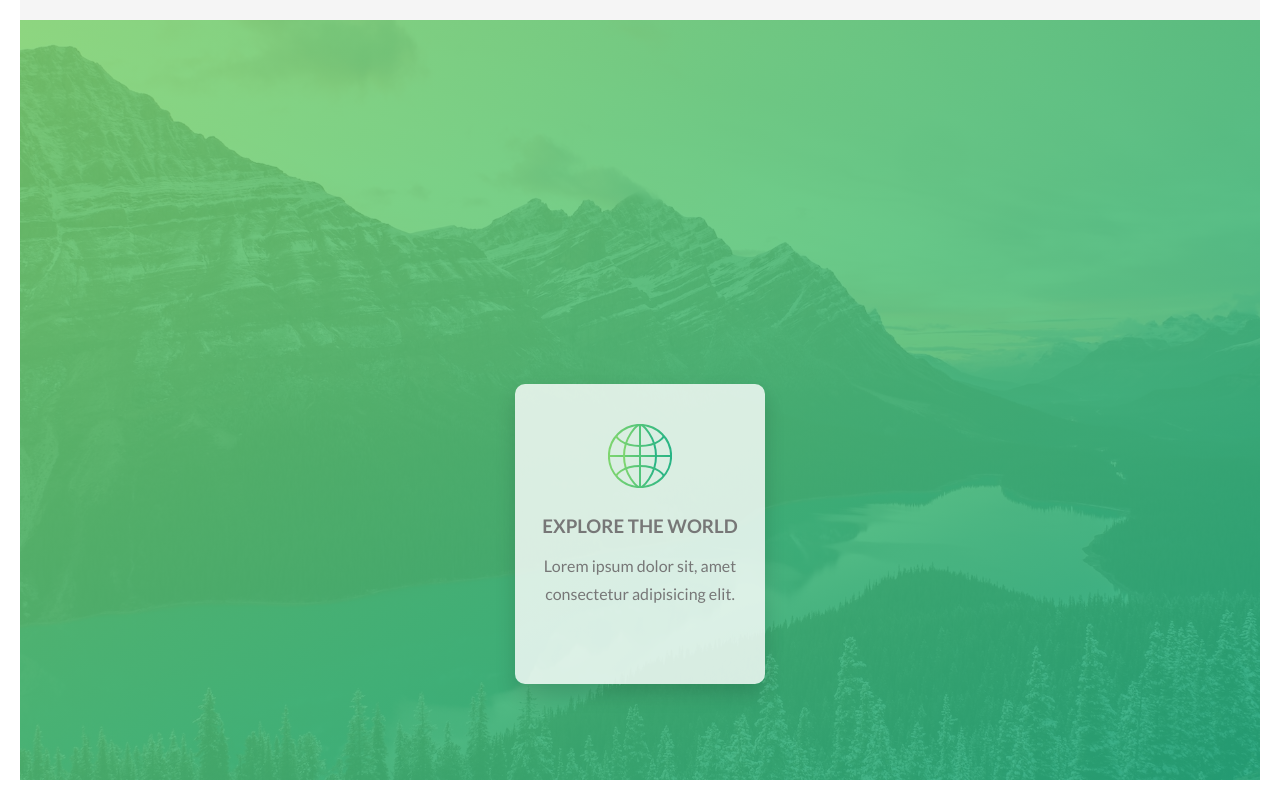
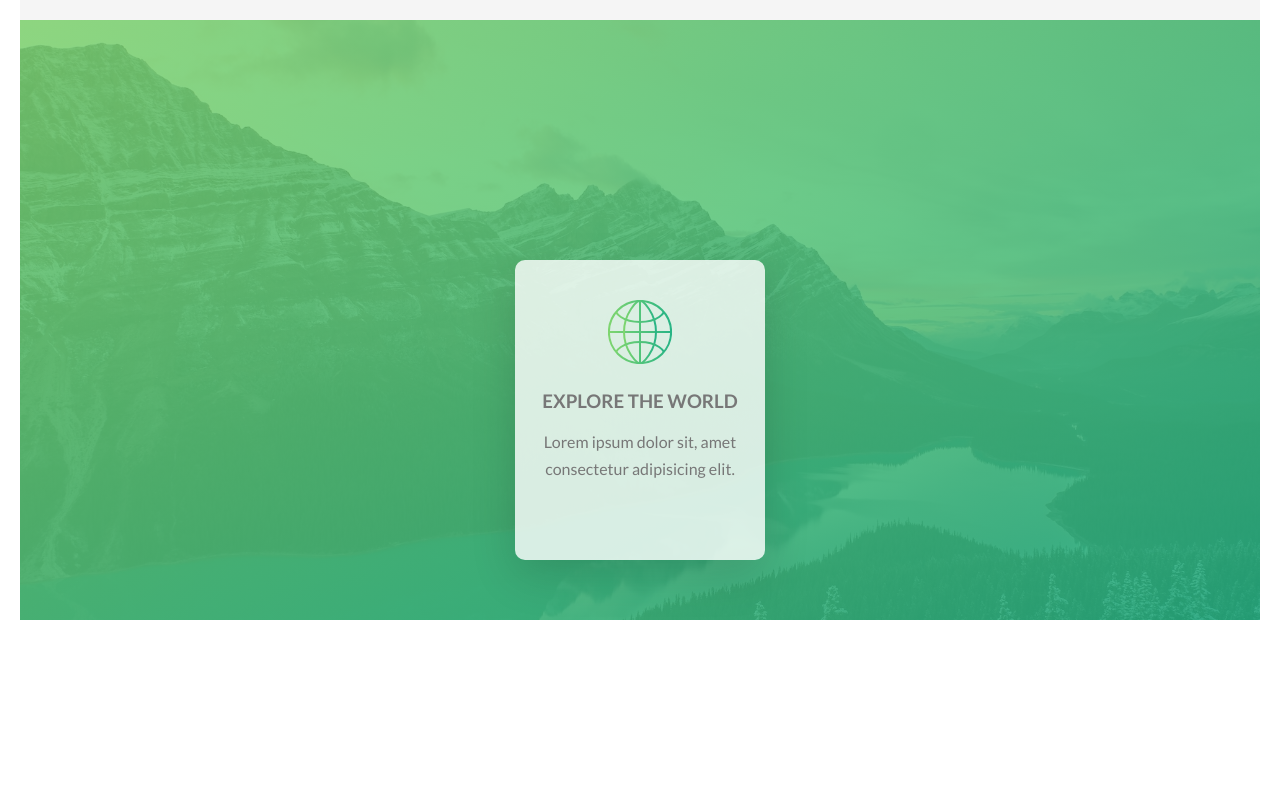
Before and after one commit to pedrotigre/nextjs-css-practice-1, a Next.js app: page / in a window 1280 px wide. Shown: the part 1525-2325 px from the top of the page. After the commit the page ends 2165 px from the top, so only its background shows below. Built offline with nearby package versions, Linux system fonts and the light colour scheme.

Commit message:
Some improvements added

```diff
--- a/components/layout/Background2.module.scss
+++ b/components/layout/Background2.module.scss
@@ -5,11 +5,11 @@
 }
 .bgContainer {
   position: relative;
-  height: 95vh;
+  height: inherit;
 }
 .mainContent {
   position: absolute;
-  top: 48%;
+  top: 40%;
   right: 50%;
   transform: translateX(50%);
 }
--- a/pages/index.js
+++ b/pages/index.js
@@ -77,7 +77,7 @@ export default function Home() {
             </div>
           </div>
         </section>
-        <section className='features'>
+        <section className={classes.features}>
           <Background2
             alt={'Snow mountain and a river'}
             imageSrc={'/images/nat-4.jpg'}
--- a/styles/Home.module.scss
+++ b/styles/Home.module.scss
@@ -158,10 +158,10 @@
   @include u.centerText;
   background-color: rgba($white, 0.8);
   border-radius: 1rem;
-  box-shadow: 0 1rem 2rem rgba(0, 0, 0, 0.15);
+  box-shadow: 0 1.5rem 4.5rem rgba(0, 0, 0, 0.15);
   width: 25rem;
   height: 30rem;
-  transition: all 0.4s;
+  transition: all 0.5s;
 
   h3 {
     margin-bottom: 1rem;
@@ -169,9 +169,13 @@
   }
 
   &:hover {
-    transform: translateY(-5px);
-    box-shadow: 0 1.5rem 2.5rem rgba(0, 0, 0, 0.15);
+    transform: translateY(-1rem) scale(1.01);
+    box-shadow: 0 2rem 3.5rem rgba(0, 0, 0, 0.15);
   }
+}
+
+.features {
+  height: 75vh;
 }
 
 .icon {
```
